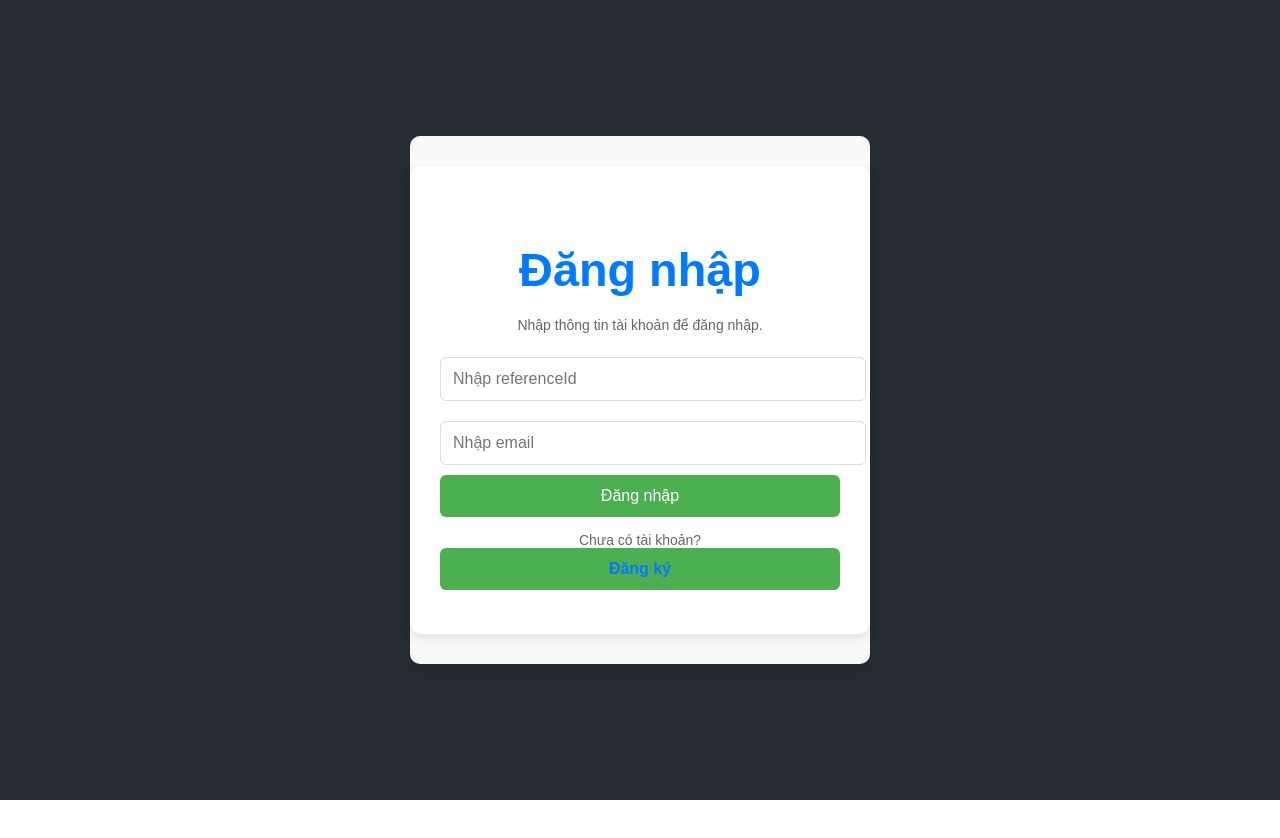
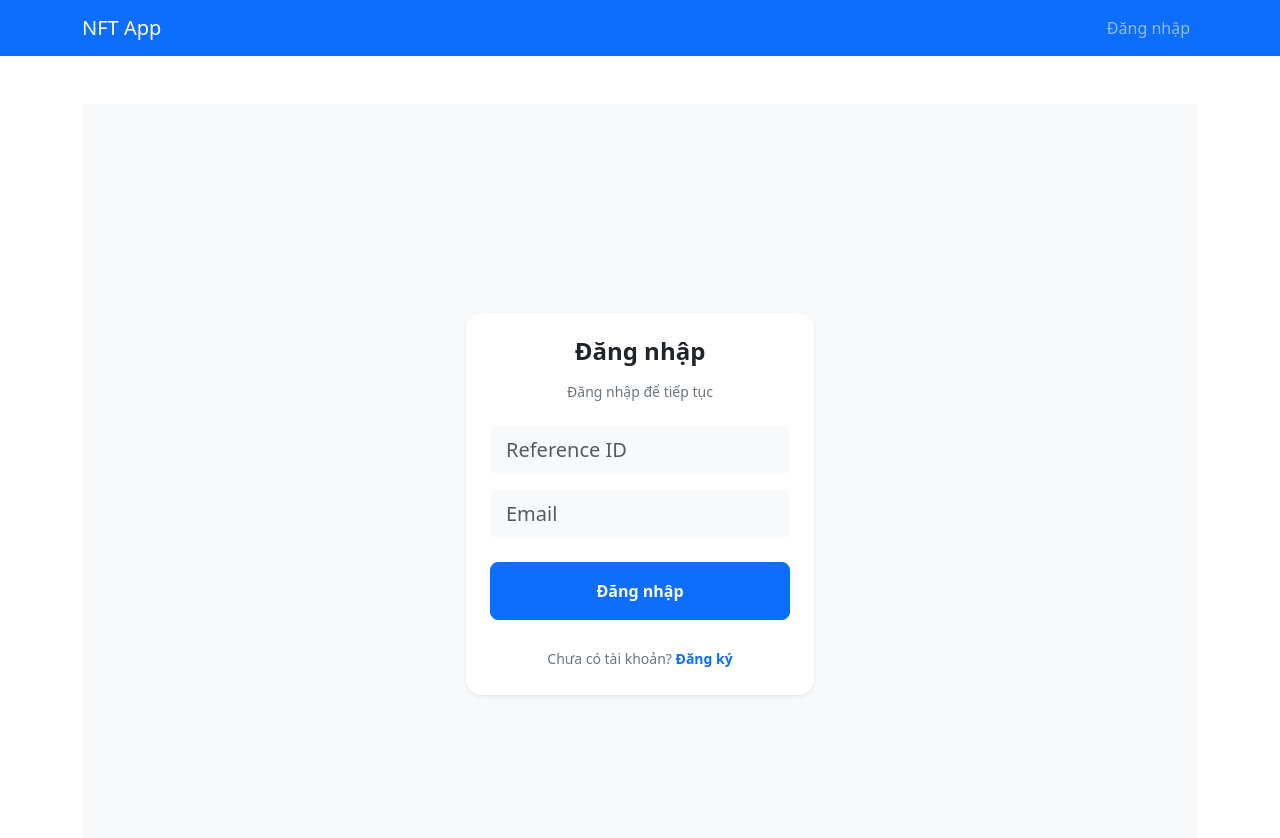
Before and after one commit to Bachdung204/UDPM11, a React (Create React App) app: page / in a window 1280 px wide. Shown: the top 838 px of the page. Before the commit the page ends 800 px from the top, so only its background shows below. Built offline with nearby package versions, Linux system fonts and the light colour scheme.

Commit message:
Add Bootstrap for styling and refactor components for improved layout

```diff
--- a/src/App.css
+++ b/src/App.css
@@ -1,49 +1,9 @@
-/* Tổng quan về ứng dụng */
+Tổng quan về ứng dụng
 .App {
   font-family: Arial, sans-serif;
   text-align: center;
 }
-.App-header {
-  background-color: #282c34;
-  min-height: 100vh;
-  display: flex;
-  flex-direction: column;
-  align-items: center;
-  justify-content: center;
-  font-size: calc(10px + 2vmin);
-  color: white;
-}
 
-/* Container cho các form đăng nhập và đăng ký */
-.auth-container {
-  display: flex;
-  justify-content: center;
-  align-items: center;
-  flex-direction: column;
-  gap: 20px;
-  padding: 30px;
-  background: #f9f9f9;
-  border-radius: 10px;
-  box-shadow: 0 10px 20px rgba(0, 0, 0, 0.1);
-  max-width: 400px;
-  margin: 20px auto;
-}
-
-/* Form đăng nhập/đăng ký */
-.login-form,
-.register-form {
-  background-color: #ffffff;
-  padding: 30px;
-  border-radius: 12px;
-  box-shadow: 0 4px 12px rgba(0, 0, 0, 0.1);
-  width: 100%;
-  transition: box-shadow 0.3s ease-in-out;
-}
-
-.login-form:hover,
-.register-form:hover {
-  box-shadow: 0 8px 16px rgba(0, 0, 0, 0.2);
-}
 
 h3 {
   margin-bottom: 20px;
--- a/src/App.js
+++ b/src/App.js
@@ -1,15 +1,11 @@
-// src/App.js
 import React, { useState } from "react";
-import { BrowserRouter as Router, Routes, Route, Link } from "react-router-dom";
+import { BrowserRouter as Router, Routes, Route, Link, Navigate } from "react-router-dom";
 import Home from "./components/Home";
 import MyNfts from "./components/MyNfts";
 import User from "./components/User";
 import AuthForm from "./components/AuthForm";
-import { apiKey } from './api';
-import axios from 'axios';
 import './App.css';
-
-const apiUrl = "https://api.gameshift.dev/nx/users";
+import 'bootstrap/dist/css/bootstrap.min.css'; // Thêm Bootstrap
 
 function App() {
   const [userData, setUserData] = useState(null);
@@ -19,6 +15,37 @@ function App() {
     <Router>
       <div className="App">
         <header className="App-header">
+          <nav className="navbar navbar-expand-lg navbar-dark bg-primary">
+            <div className="container">
+              <Link className="navbar-brand" to="/home">NFT App</Link>
+              <button className="navbar-toggler" type="button" data-bs-toggle="collapse" data-bs-target="#navbarNav" aria-controls="navbarNav" aria-expanded="false" aria-label="Toggle navigation">
+                <span className="navbar-toggler-icon"></span>
+              </button>
+              <div className="collapse navbar-collapse" id="navbarNav">
+                <ul className="navbar-nav ms-auto">
+                  {!isLoggedIn ? (
+                    <li className="nav-item">
+                      <Link className="nav-link" to="/login">Đăng nhập</Link>
+                    </li>
+                  ) : (
+                    <>
+                      <li className="nav-item">
+                        <Link className="nav-link" to="/home">Trang chủ</Link>
+                      </li>
+                      <li className="nav-item">
+                        <Link className="nav-link" to="/my-nfts">Các NFT của tôi</Link>
+                      </li>
+                      <li className="nav-item">
+                        <Link className="nav-link" to="/user">Người dùng</Link>
+                      </li>
+                    </>
+                  )}
+                </ul>
+              </div>
+            </div>
+          </nav>
+
+          <div className="container mt-5">
             {!isLoggedIn ? (
               <AuthForm
                 setIsLoggedIn={setIsLoggedIn}
@@ -26,13 +53,9 @@ function App() {
               />
             ) : (
               <div>
-              <h3>Chào mừng {userData?.email}</h3>
-              <nav>
-                <Link to="/home">Trang chủ</Link> |
-                <Link to="/my-nfts">Các NFT của tôi</Link> |
-                <Link to="/user">Người dùng</Link>
-              </nav>
+                <h3 className="text-center">Chào mừng {userData?.email}</h3>
                 <Routes>
+                  <Route path="/" element={<Navigate to="/home" replace />} />
                   <Route path="/home" element={<Home />} />
                   <Route path="/my-nfts" element={<MyNfts referenceId={userData?.referenceId} />} />
                   <Route
@@ -47,6 +70,7 @@ function App() {
                 </Routes>
               </div>
             )}
+          </div>
         </header>
       </div>
     </Router>
--- a/src/components/AuthForm.js
+++ b/src/components/AuthForm.js
@@ -37,7 +37,7 @@ const AuthForm = ({ setIsLoggedIn, setUserData }) => {
     return true;
   };
 
-  const handleRegister = async () => {
+  const handleAction = async (isRegister) => {
     if (!validateForm()) return;
 
     setIsLoading(true);
@@ -45,148 +45,143 @@ const AuthForm = ({ setIsLoggedIn, setUserData }) => {
     setSuccessMessage('');
 
     try {
-      const response = await axios.post(apiUrl, formData, {
+      const response = isRegister
+        ? await axios.post(apiUrl, formData, {
             headers: {
               "x-api-key": apiKey,
-          "Content-Type": "application/json"
-        }
+              "Content-Type": "application/json",
+            },
+          })
+        : await axios.get(apiUrl, {
+            params: formData,
+            headers: { "x-api-key": apiKey },
           });
 
       if (response.data) {
-        setSuccessMessage('Đăng ký thành công!');
+        setSuccessMessage(
+          isRegister ? 'Đăng ký thành công!' : 'Đăng nhập thành công!'
+        );
         setTimeout(() => {
-          setUserData(formData);  // First update userData
-          setIsLoggedIn(true);    // Then update login state
+          setUserData(formData);
+          setIsLoggedIn(true);
           setIsFormVisible(false);
         }, 1500);
       }
     } catch (err) {
-      console.error('Registration error:', err);
-
-      if (err.response) {
-        switch (err.response.status) {
-          case 409:
-            if (err.response.data.message?.includes('email')) {
-              setErrorMessage('Email đã được sử dụng. Vui lòng chọn email khác.');
-            } else if (err.response.data.message?.includes('referenceId')) {
-              setErrorMessage('ReferenceId đã tồn tại. Vui lòng chọn referenceId khác.');
-            } else {
-              setErrorMessage('Tài khoản đã tồn tại trong hệ thống.');
-            }
-            break;
-          case 400:
-            setErrorMessage('Dữ liệu không hợp lệ. Vui lòng kiểm tra lại.');
-            break;
-          case 403:
-            setErrorMessage('Không có quyền thực hiện thao tác này.');
-            break;
-          default:
-            setErrorMessage('Đã xảy ra lỗi trong quá trình đăng ký. Vui lòng thử lại sau.');
-        }
-      } else if (err.request) {
-        setErrorMessage('Không thể kết nối đến máy chủ. Vui lòng kiểm tra kết nối mạng.');
-      } else {
-        setErrorMessage('Đã xảy ra lỗi không xác định. Vui lòng thử lại sau.');
-      }
+      setErrorMessage(
+        err.response?.status === 404
+          ? 'Tài khoản không tồn tại hoặc thông tin không chính xác.'
+          : 'Đã xảy ra lỗi. Vui lòng thử lại sau.'
+      );
     } finally {
       setIsLoading(false);
     }
   };
 
-  const handleLogin = async () => {
-    if (!validateForm()) return;
-
-    setIsLoading(true);
-    setErrorMessage('');
-    setSuccessMessage('');
-
-    try {
-      const response = await axios.get(apiUrl, {
-        params: formData,
-        headers: {
-          "x-api-key": apiKey
-        }
-      });
-
-      if (response.data) {
-        setSuccessMessage('Đăng nhập thành công!');
-        setTimeout(() => {
-          setUserData(formData);  // First update userData
-          setIsLoggedIn(true);    // Then update login state
-        }, 1500);
-      }
-    } catch (err) {
-      if (err.response?.status === 404) {
-        setErrorMessage('Tài khoản không tồn tại hoặc thông tin không chính xác.');
-      } else {
-        setErrorMessage('Đã xảy ra lỗi trong quá trình đăng nhập. Vui lòng thử lại sau.');
-      }
-    } finally {
-      setIsLoading(false);
-    }
-  };
-
-  const handleSwitchForm = () => {
-    setIsRegistering(!isRegistering);
-    setFormData({ email: '', referenceId: '' });
-    setErrorMessage('');
-    setSuccessMessage('');
-  };
-
   if (!isFormVisible) {
-    return <div className="success-redirect">Đang chuyển hướng...</div>;
+    return (
+      <div className="position-absolute top-50 start-50 translate-middle text-center">
+        <div className="spinner-grow text-primary" role="status">
+          <span className="visually-hidden">Loading...</span>
+        </div>
+      </div>
+    );
   }
 
   return (
-    <div className="auth-container">
-      <div className={isRegistering ? "register-form" : "login-form"}>
-        <h3 style={{ color: isRegistering ? '#28a745' : '#007bff' }}>
-          {isRegistering ? 'Đăng ký tài khoản' : 'Đăng nhập'}
-        </h3>
-        <p>{isRegistering ? 'Vui lòng điền thông tin để tạo tài khoản mới.' : 'Nhập thông tin tài khoản để đăng nhập.'}</p>
+    <div className="vh-100 d-flex align-items-center justify-content-center bg-light">
+      <div className="container">
+        <div className="row justify-content-center">
+          <div className="col-md-5 col-lg-4">
+            <div className="bg-white rounded-4 p-4 shadow-sm">
+              {/* Header */}
+              <div className="text-center mb-4">
+                <h4 className="fw-bold mb-1 text-dark">
+                  {isRegistering ? 'Tạo tài khoản' : 'Đăng nhập'}
+                </h4>
+                <p className="text-secondary small mb-0">
+                  {isRegistering
+                    ? 'Nhập thông tin để tạo tài khoản mới'
+                    : 'Đăng nhập để tiếp tục'}
+                </p>
+              </div>
 
+              {/* Form */}
+              <form>
+                <div className="mb-3">
                   <input
                     type="text"
+                    className="form-control form-control-lg bg-light border-0 rounded-3"
+                    placeholder="Reference ID"
                     name="referenceId"
-          placeholder="Nhập referenceId"
                     value={formData.referenceId}
                     onChange={handleInputChange}
                     disabled={isLoading}
                   />
+                </div>
 
+                <div className="mb-4">
                   <input
                     type="email"
+                    className="form-control form-control-lg bg-light border-0 rounded-3"
+                    placeholder="Email"
                     name="email"
-          placeholder="Nhập email"
                     value={formData.email}
                     onChange={handleInputChange}
                     disabled={isLoading}
                   />
+                </div>
 
                 <button
-          onClick={isRegistering ? handleRegister : handleLogin}
+                  type="button"
+                  className={`btn ${isRegistering ? 'btn-dark' : 'btn-primary'} w-100 py-3 rounded-3 position-relative overflow-hidden`}
+                  onClick={() => handleAction(isRegistering)}
                   disabled={isLoading}
                 >
-          {isLoading ? 'Đang xử lý...' : (isRegistering ? 'Đăng ký' : 'Đăng nhập')}
+                  {isLoading ? (
+                    <div className="spinner-border spinner-border-sm" role="status">
+                      <span className="visually-hidden">Loading...</span>
+                    </div>
+                  ) : (
+                    <span className="fw-semibold">
+                      {isRegistering ? 'Đăng ký' : 'Đăng nhập'}
+                    </span>
+                  )}
                 </button>
+              </form>
 
+              {/* Messages */}
               {errorMessage && (
-          <p className="error-message" style={{ color: 'red' }}>{errorMessage}</p>
-        )}
-        {successMessage && (
-          <p className="success-message" style={{ color: 'green' }}>{successMessage}</p>
+                <div className="alert alert-danger py-2 mt-3 mb-0 text-center small">
+                  {errorMessage}
+                </div>
               )}
 
-        <p>
-          {isRegistering ? "Đã có tài khoản?" : "Chưa có tài khoản?"}
+              {successMessage && (
+                <div className="alert alert-success py-2 mt-3 mb-0 text-center small">
+                  {successMessage}
+                </div>
+              )}
+
+              {/* Switch Login/Register */}
+              <div className="text-center mt-4">
                 <button
-            onClick={handleSwitchForm}
+                  type="button"
+                  className="btn btn-link text-decoration-none p-0 text-secondary"
+                  onClick={() => setIsRegistering(!isRegistering)}
                   disabled={isLoading}
-            style={{ color: '#007bff', fontWeight: 'bold' }}
                 >
-            {isRegistering ? "Đăng nhập" : "Đăng ký"}
+                  <small>
+                    {isRegistering ? 'Đã có tài khoản? ' : 'Chưa có tài khoản? '}
+                    <span className="text-primary fw-semibold">
+                      {isRegistering ? 'Đăng nhập' : 'Đăng ký'}
+                    </span>
+                  </small>
                 </button>
-        </p>
+              </div>
+            </div>
+          </div>
+        </div>
       </div>
     </div>
   );
```
Also changed, not shown: package.json (+4 -3 lines), src/components/Home.js (+41 -16 lines), src/components/MyNfts.js (+6 -7 lines), 1 other file (tests, documents, lock files or other folders). Lines whose indentation alone changed are shown as unchanged.
